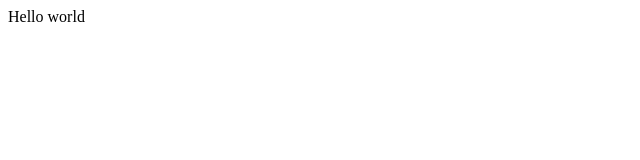
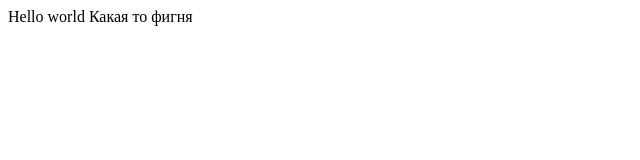
Before and after one commit to Draiking/git-lesson, a plain HTML site: page index.html in a window 1280 px wide. Shown: the whole page, without its empty margins (0-640 px from the left). Drawn offline with Linux system fonts and the light colour scheme.

Commit message:
Обновил данные

```diff
--- a/index.html
+++ b/index.html
@@ -11,5 +11,7 @@
 
 Hello world
 
+Какая то фигня
+
 </body>
 </html>
```
